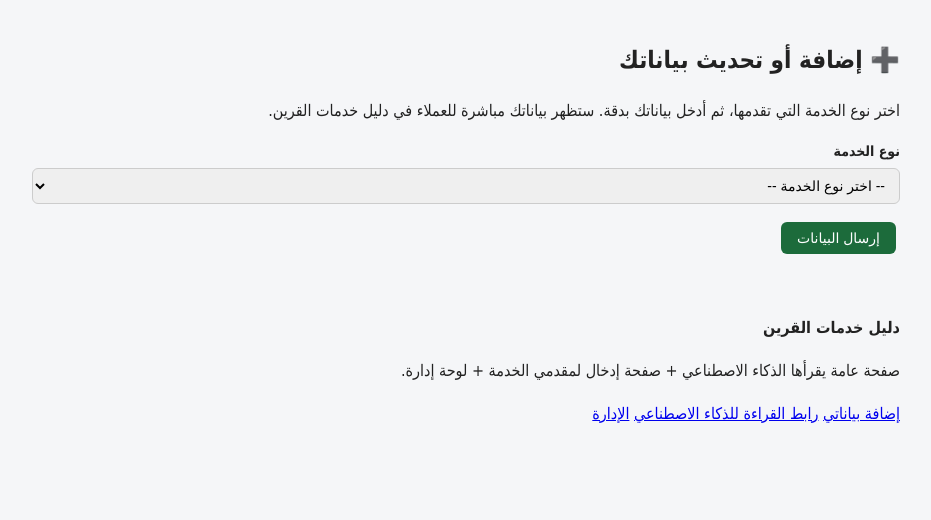
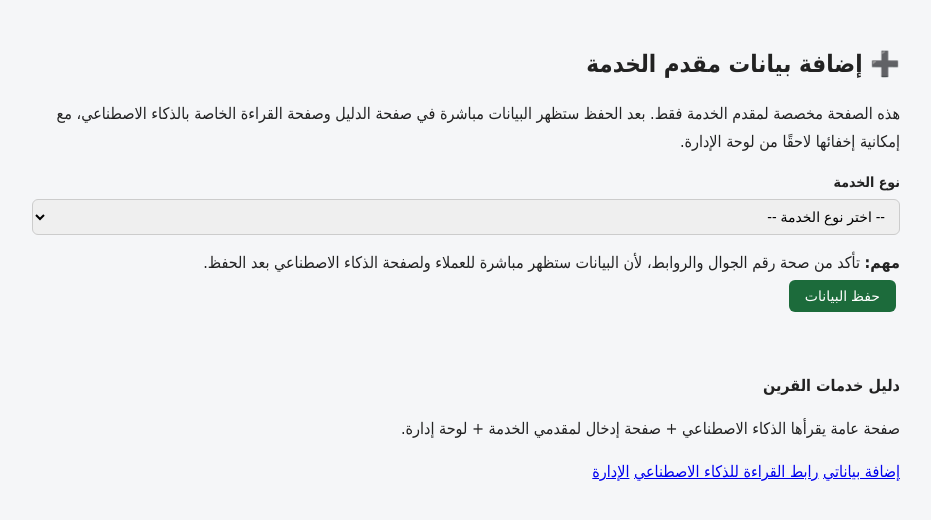
Before and after one commit to fz0fz0fz/dalil-qurain, a Flask app: page /submit in a window 1280 px wide. Shown: the part 118-638 px from the top of the page, without its empty margins (174-1105 px from the left). Run offline with Flask 3, Linux system fonts and the light colour scheme; data comes from the database, SQL or seed files in the repository.

Commit message:
Update submit.html

```diff
--- a/templates/submit.html
+++ b/templates/submit.html
@@ -1,41 +1,70 @@
 {% extends "base.html" %}
-{% block title %}إضافة بياناتي - دليل خدمات القرين{% endblock %}
+{% block title %}إضافة بيانات مقدم خدمة{% endblock %}
 {% block content %}
 
-<h1>➕ إضافة أو تحديث بياناتك</h1>
-<p>اختر نوع الخدمة التي تقدمها، ثم أدخل بياناتك بدقة. ستظهر بياناتك مباشرة للعملاء في دليل خدمات القرين.</p>
+<section class="hero-card compact">
+    <div>
+        <h1>➕ إضافة بيانات مقدم الخدمة</h1>
+        <p class="lead">هذه الصفحة مخصصة لمقدم الخدمة فقط. بعد الحفظ ستظهر البيانات مباشرة في صفحة الدليل وصفحة القراءة الخاصة بالذكاء الاصطناعي، مع إمكانية إخفائها لاحقًا من لوحة الإدارة.</p>
+    </div>
+</section>
 
-<form method="post" action="{{ url_for('submit') }}" class="submit-form">
-
+<form method="post" action="{{ url_for('submit') }}" class="card-form submit-form">
     <div class="form-group">
         <label for="category_id">نوع الخدمة</label>
         <select name="category_id" id="category_id" onchange="showFields()" required>
             <option value="">-- اختر نوع الخدمة --</option>
             {% for cat in categories %}
-                <option value="{{ cat.id }}">{{ cat.icon }} {{ cat.name }}</option>
+                <option value="{{ cat.id }}">{{ cat.display_order }} - {{ cat.icon }} {{ cat.name }}</option>
             {% endfor %}
         </select>
     </div>
 
     {% for cat in categories %}
         <div class="field-group" id="fields-{{ cat.id }}" style="display:none;">
+            <div class="field-group-title">بيانات {{ cat.icon }} {{ cat.name }}</div>
             {% for field in cat.get_fields() %}
                 <div class="form-group">
                     <label for="field_{{ cat.id }}_{{ field.key }}">
                         {{ field.label }}{% if field.required %} *{% endif %}
                     </label>
-                    <input
-                        type="text"
-                        name="field_{{ cat.id }}_{{ field.key }}"
-                        id="field_{{ cat.id }}_{{ field.key }}"
-                        {% if field.required %}required{% endif %}
-                    >
+
+                    {% if field.type == 'textarea' %}
+                        <textarea
+                            name="field_{{ cat.id }}_{{ field.key }}"
+                            id="field_{{ cat.id }}_{{ field.key }}"
+                            rows="4"
+                            {% if field.maxlength %}maxlength="{{ field.maxlength }}"{% endif %}
+                            {% if field.required %}required{% endif %}
+                            placeholder="{{ 'بحد أقصى ' ~ field.maxlength ~ ' حرف' if field.maxlength else '' }}"
+                        ></textarea>
+                    {% elif field.type == 'select' %}
+                        <select name="field_{{ cat.id }}_{{ field.key }}" id="field_{{ cat.id }}_{{ field.key }}" {% if field.required %}required{% endif %}>
+                            <option value="">-- اختر --</option>
+                            {% for option in field.options or [] %}
+                                <option value="{{ option }}">{{ option }}</option>
+                            {% endfor %}
+                        </select>
+                    {% else %}
+                        <input
+                            type="{{ 'url' if field.type == 'url' else ('tel' if field.type == 'tel' else 'text') }}"
+                            name="field_{{ cat.id }}_{{ field.key }}"
+                            id="field_{{ cat.id }}_{{ field.key }}"
+                            {% if field.maxlength %}maxlength="{{ field.maxlength }}"{% endif %}
+                            {% if field.required %}required{% endif %}
+                        >
+                    {% endif %}
                 </div>
             {% endfor %}
         </div>
     {% endfor %}
 
-    <button type="submit" class="btn-primary">إرسال البيانات</button>
+    <div class="notice-box">
+        <strong>مهم:</strong>
+        تأكد من صحة رقم الجوال والروابط، لأن البيانات ستظهر مباشرة للعملاء ولصفحة الذكاء الاصطناعي بعد الحفظ.
+    </div>
+
+    <button type="submit" class="btn-primary full-width">حفظ البيانات</button>
 </form>
 
 <script src="{{ url_for('static', filename='js/submit.js') }}"></script>
```
